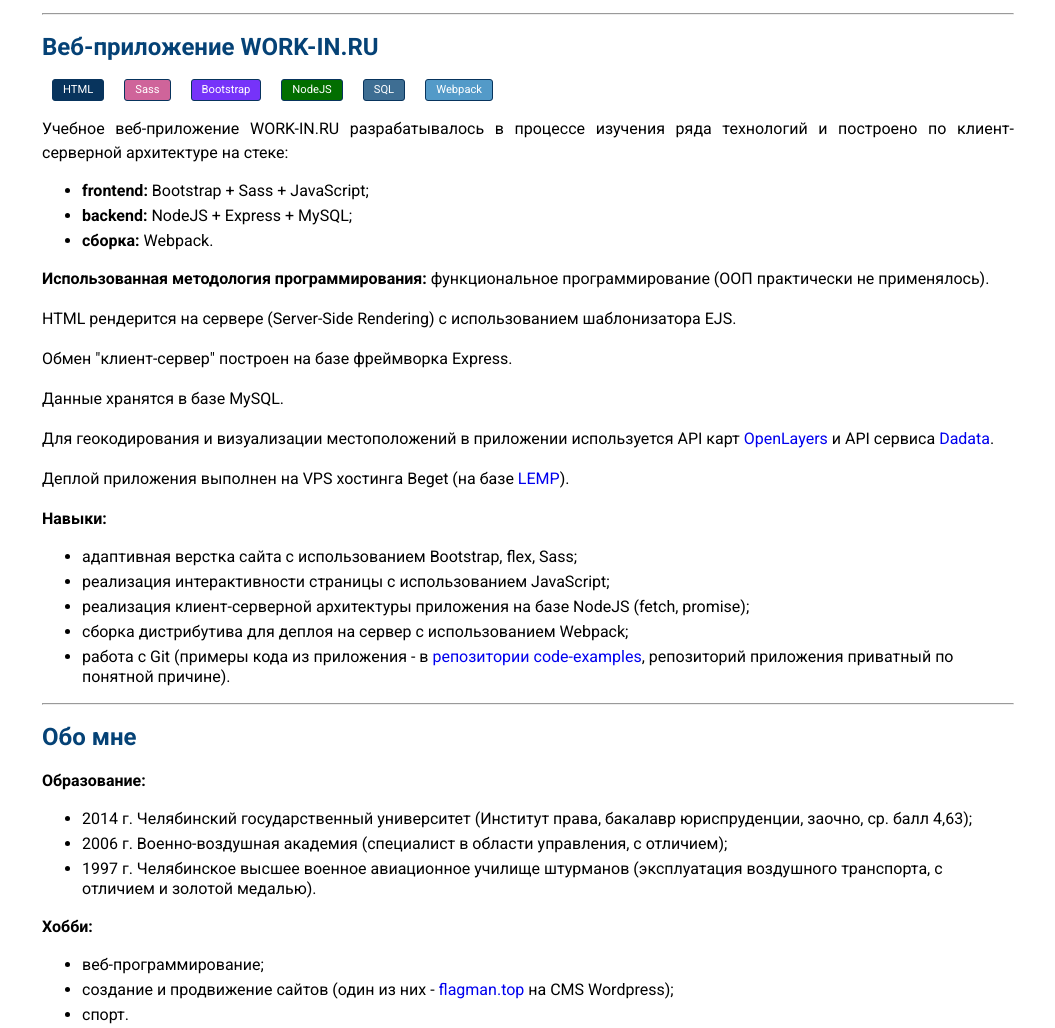
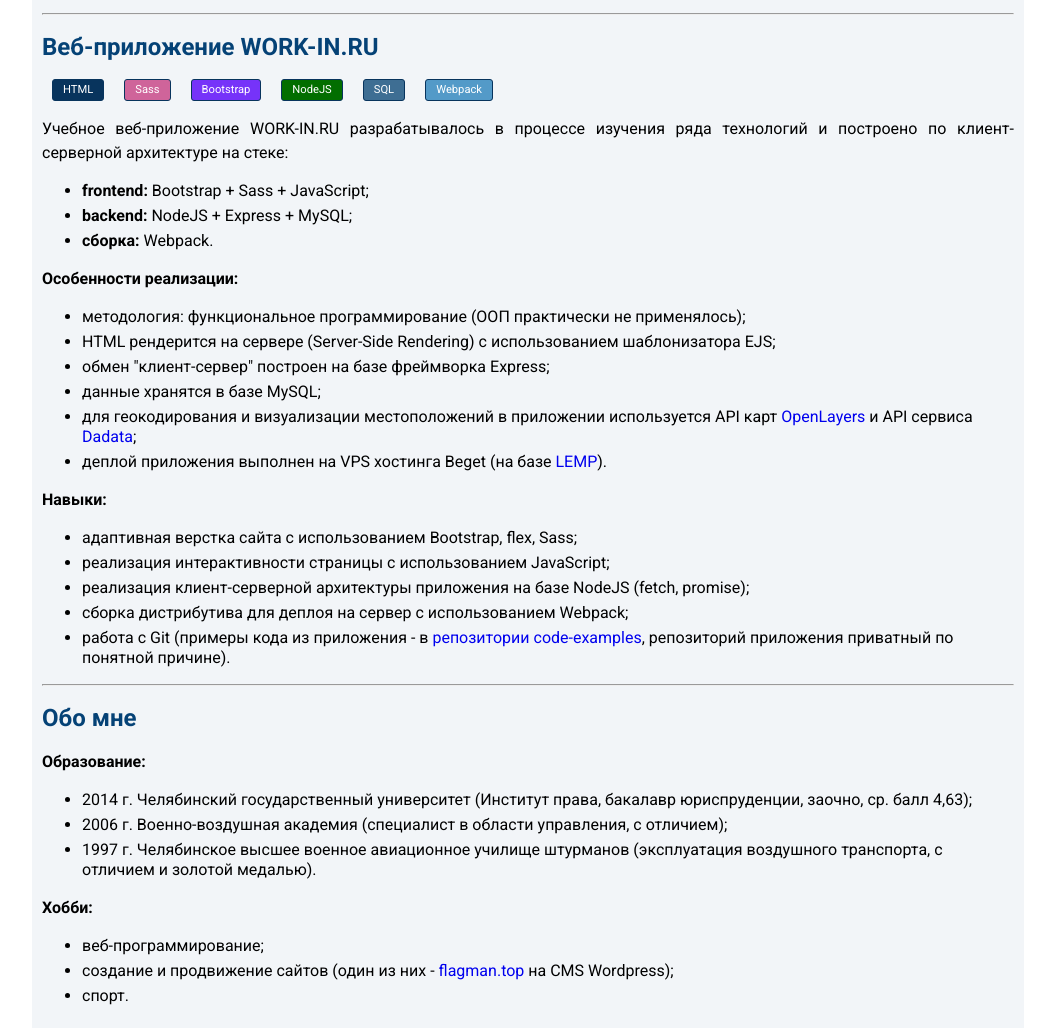
Before and after one commit to NAV0VAN/resume, a plain HTML site: page index.html in a window 1280 px wide. Shown: the part 788-1816 px from the top of the page, without its empty margins (112-1167 px from the left). Drawn offline with Linux system fonts and the light colour scheme.

Commit message:
fix: update bottom-body

```diff
--- a/css/style.sass
+++ b/css/style.sass
@@ -67,6 +67,9 @@ ol, ul
     &__a
       color: #ffffff
 
+.main
+  background: #0542760d
+
 .top-body
   position: relative
   display: flex
@@ -120,6 +123,7 @@ ol, ul
           position: relative
           left: 0
 
+.bottom-body
 
 .work-body
   padding: 10px
--- a/index.html
+++ b/index.html
@@ -80,18 +80,22 @@
                                           <h4>PET-проекты:</h4>
                                           <ol class="title-section__ol">
                                                 <li class="title-section__li">верстка сайта из шаблона Figma (<a
-                                                            href="https://nav0van.github.io/Figma-site/plants/">проект Plants)</a>;</li>
+                                                            href="https://nav0van.github.io/Figma-site/plants/">проект
+                                                            Plants)</a>;</li>
                                                 <li class="title-section__li">веб-приложение <a
                                                             href="https://work-in.ru/">WORK-IN.RU</a> на стеке:
                                                       <ul class="title-section__ul">
                                                             <li class="title-section__li title-section__li_none">
                                                                   <b>frontend:</b> Bootstrap + Sass +
-                                                                  JavaScript</li>
+                                                                  JavaScript
+                                                            </li>
                                                             <li class="title-section__li title-section__li_none">
                                                                   <b>backend:</b> NodeJS + Express +
-                                                                  MySQL</li>
+                                                                  MySQL
+                                                            </li>
                                                             <li class="title-section__li title-section__li_none">
-                                                                  <b>сборка:</b> Webpack</li>
+                                                                  <b>сборка:</b> Webpack
+                                                            </li>
                                                       </ul>
                                                 </li>
                                           </ol>
@@ -178,23 +182,30 @@
                                                       </li>
                                                 </ul>
                                                 </p>
-                                                <p class="work-body__p"><b>Использованная методология
-                                                            программирования:</b> функциональное программирование (ООП
-                                                      практически не применялось).</p>
-                                                <p class="work-body__p">HTML рендерится на сервере (Server-Side
-                                                      Rendering) с использованием шаблонизатора EJS.</p>
-                                                <p class="work-body__p">Обмен "клиент-сервер" построен на базе
-                                                      фреймворка Express.</p>
-                                                <p class="work-body__p">Данные хранятся в базе MySQL.</p>
-                                                <p class="work-body__p">Для геокодирования и визуализации местоположений
-                                                      в приложении используется API карт <a
-                                                            href="https://openlayers.org/">OpenLayers</a> и API сервиса
-                                                      <a href="https://dadata.ru/">Dadata</a>.
-                                                </p>
-                                                <p class="work-body__p">Деплой приложения выполнен на VPS хостинга Beget
-                                                      (на базе <a
-                                                            href="https://beget.com/ru/cloud/marketplace/lemp">LEMP</a>).
-                                                </p>
+                                                <p class="work-body__p"><b>Особенности реализации:</b>
+                                                <ul class="ul work-body__ul">
+                                                      <li class="work-body__li">методология: функциональное программирование (ООП
+                                                            практически не применялось);
+                                                      </li>
+                                                      <li class="work-body__li">
+                                                            HTML рендерится на сервере (Server-Side
+                                                            Rendering) с использованием шаблонизатора EJS;
+                                                      </li>
+                                                      <li class="work-body__li">обмен "клиент-сервер" построен на базе
+                                                            фреймворка Express;
+                                                      </li>
+                                                      <li class="work-body__li">данные хранятся в базе MySQL;
+                                                      </li>
+                                                      <li class="work-body__li">для геокодирования и визуализации местоположений
+                                                            в приложении используется API карт <a
+                                                                  href="https://openlayers.org/">OpenLayers</a> и API сервиса
+                                                            <a href="https://dadata.ru/">Dadata</a>;
+                                                      </li>
+                                                      <li class="work-body__li">деплой приложения выполнен на VPS хостинга Beget
+                                                            (на базе <a
+                                                                  href="https://beget.com/ru/cloud/marketplace/lemp">LEMP</a>).
+                                                      </li>
+                                                </ul></p>
                                                 <p class="work-body__p"><b>Навыки:</b>
                                                 <ul class="ul work-body__ul">
                                                       <li class="work-body__li"> адаптивная верстка сайта с
@@ -209,7 +220,10 @@
                                                       <li class="work-body__li"> сборка дистрибутива для деплоя на
                                                             сервер с использованием Webpack;
                                                       </li>
-                                                      <li class="work-body__li"> работа с Git (примеры кода из приложения - в <a href="https://github.com/NAV0VAN/code-examples">репозитории code-examples</a>, репозиторий приложения
+                                                      <li class="work-body__li"> работа с Git (примеры кода из
+                                                            приложения - в <a
+                                                                  href="https://github.com/NAV0VAN/code-examples">репозитории
+                                                                  code-examples</a>, репозиторий приложения
                                                             приватный по понятной причине).
                                                       </li>
                                                 </ul>
@@ -247,7 +261,8 @@
                                                       <li class="work-body__li"> веб-программирование;
                                                       </li>
                                                       <li class="work-body__li"> создание и продвижение сайтов (один из
-                                                            них - <a href="https://flagman.top/">flagman.top</a> на CMS Wordpress);
+                                                            них - <a href="https://flagman.top/">flagman.top</a> на CMS
+                                                            Wordpress);
                                                       </li>
                                                       <li class="work-body__li"> спорт.
                                                       </li>
```
Also changed, not shown: css/style.min.css, 1 other file.
